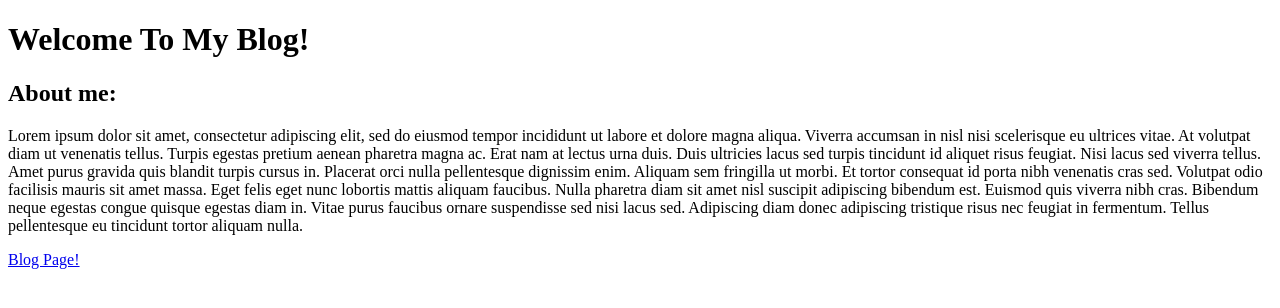
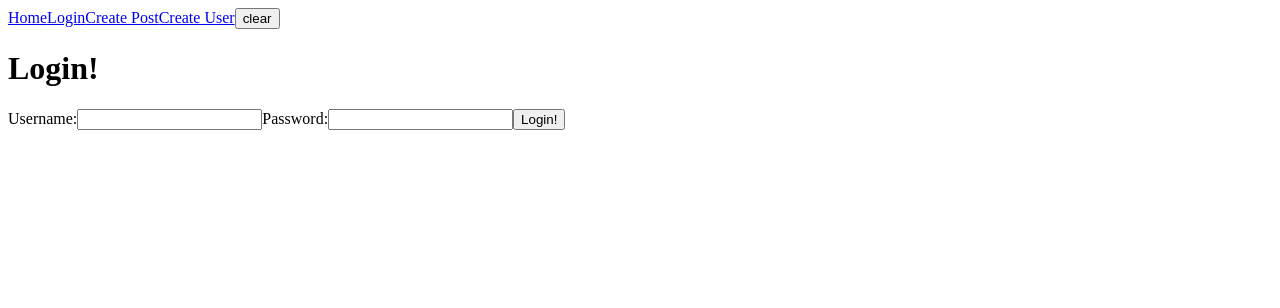
Before and after one commit to TJBaumgartner/Blog-API, a React (Vite) app in the folder client/: page /login in a window 1280 px wide. Shown: the top 308 px of the page. Built offline with nearby package versions, Linux system fonts and the light colour scheme; no server answers.

Commit message:
store tokens in localstorage and check auth

```diff
--- a/client/src/App.jsx
+++ b/client/src/App.jsx
@@ -6,34 +6,30 @@ import Blog from './components/Blog'
 import ErrorPage from './components/ErrorPage'
 import CreatePost from './components/CreatePost'
 import Signup from './components/SignUp'
-
+import Login from './components/Login'
 function App() {
 
-  const [backendData, setbackendData] = useState([{}])
 
-  useEffect(() => {
-    fetch("http://localhost:5000/api")
-    .then(response => response.json())
-    .then(
-      data => {
-        setbackendData(data)
-      }
-    )
-  }, [])
+  // const tokenRefresh =  async() => {
+  //     await fetch('http://localhost:5000/token', {
+  //         method: 'POST',
+  //         headers: {"Content-Type": "application/json"},
+  //         body: JSON.stringify({"token": refreshToken})
+  //     })
+  //     .then(res => res.json())
+  //     .then(data => console.log(data))
+  // }
 
-  const handleGet = (e) => {
-    fetch('http://localhost:5000')
-    .then(response => response.text())
-    .then(data => console.log(data))
-    .catch(err => console.log(err))
-  }
+  // useEffect(() => {
+  //   localStorage.setItem('refreshToken', JSON.stringify(refreshToken))
+  // }, [refreshToken])
 
   return(
     <div>
       <Routes>
         <Route path="/*" element={<Index/>}/>
+        <Route path="/login" element={<Login/>}/>
         <Route path="/posts" element={<Blog
-        blogPosts={backendData}
         />}/>
         <Route path="/user/create" element={<Signup/>}/>
         <Route path="/posts/create" element={<CreatePost/>}/>
--- a/client/src/components/Blog.jsx
+++ b/client/src/components/Blog.jsx
@@ -2,18 +2,11 @@
 import Navbar from './Navbar'
 
 
-const Blog = (props) => {
+const Blog = () => {
     return (
         <div className="Homepage">
         <h1>Welcome to the Blog</h1>
         <Navbar/>
-            {(typeof props.blogPosts.users === 'undefined') ? (
-        <p>Loading</p>
-      ) : (
-        props.blogPosts.users.map((user, i) => (
-          <p key={i}>{user}</p>
-        ))
-      )}
         </div>
   );
 };
--- a/client/src/components/CreatePost.jsx
+++ b/client/src/components/CreatePost.jsx
@@ -1,5 +1,5 @@
 import Navbar from './Navbar'
-import {useState} from 'react'
+import {useState, useEffect} from 'react'
 import { useNavigate } from 'react-router-dom';
 const CreatePost = () => {
     const navigate = useNavigate()
@@ -7,6 +7,25 @@ const CreatePost = () => {
     const [title, setTitle] = useState('')
     const [message, setMessage] = useState('')
     const [published, setPublished] = useState(false)
+
+
+    useEffect(() => {
+        fetch('http://localhost:5000/posts/create', {
+            headers: {
+                'Content-Type': 'application/json',
+                Authorization: 'Bearer ' + localStorage.getItem('accessToken')
+            }
+        })
+        .then((response) => {
+            if(response.status === 401){
+                navigate('/login');
+            }
+            return response.json()
+        })
+    }, [])
+
+
+
 
     const handlePost = () => {
         console.log('publish')
--- a/client/src/components/Login.jsx
+++ b/client/src/components/Login.jsx
@@ -0,0 +1,57 @@
+/* eslint-disable react/prop-types */
+import Navbar from './Navbar'
+import { useState } from "react";
+import { useNavigate } from 'react-router-dom';
+
+const Login = () => {
+    const navigate = useNavigate()
+    const [username, setUsername] = useState('')
+    const [password, setPassword] = useState('')
+
+    const login = (e) => {
+        e.preventDefault();
+
+         fetch('http://localhost:5000/login', {
+            method: 'POST',
+            headers: {"Content-Type": "application/json"},
+            body: JSON.stringify({"username": username, "password": password})
+        })
+        .then(res => res.json())
+        .then((data) => {
+          localStorage.setItem('access', data.accessToken);
+          localStorage.setItem('refresh', data.refreshToken);
+          navigate('/')
+        })
+
+    }
+
+    return (
+        <div className="Homepage">
+        <Navbar/>
+        <h1>Login!</h1>
+            <form action="" method="POST" onSubmit={login}>
+                <label htmlFor="username">Username:</label>
+                <input
+                name="username"
+                id="username"
+                type="text"
+                required
+                value={username}
+                onChange={(e) => setUsername(e.target.value)}
+                />
+                <label htmlFor="password">Password:</label>
+                <input
+                name="password"
+                id="password"
+                type="password"
+                required
+                value={password}
+                onChange={(e) => setPassword(e.target.value)}
+                />
+                <button>Login!</button>
+            </form>
+        </div>
+  );
+};
+
+export default Login;
--- a/client/src/components/Navbar.jsx
+++ b/client/src/components/Navbar.jsx
@@ -1,38 +1,21 @@
 /* eslint-disable react/prop-types */
 
 import { Link } from "react-router-dom";
-import { useState } from "react";
 
 
 
 const Navbar = () => {
-    const [refreshToken, setRefreshToken] = useState('')
-    const fetchToken =  async() => {
-        await fetch('http://localhost:5000/login', {
-            method: 'POST',
-            headers: {"Content-Type": "application/json"},
-            body:
-            JSON.stringify({"username": "newtest", "password": "1"})
-        })
-        .then(res => res.json())
-        .then(tokens => tokens.refreshToken)
-        .then(refreshToken => setRefreshToken(refreshToken))
-    }
-    const tokenRefresh =  async() => {
-        console.log(refreshToken)
-        await fetch('http://localhost:5000/token', {
-            method: 'POST',
-            headers: {"Content-Type": "application/json"},
-            body:
-            JSON.stringify({"token": refreshToken})
-        })
-        .then(res => res.json())
-        .then(data => console.log(data))
+
+    const clear = () => {
+        localStorage.clear()
     }
     return (
         <div className="Navbar">
             <Link to="/">
                 Home
+            </Link>
+            <Link to="/login">
+                Login
             </Link>
             <Link to="/posts/create">
                 Create Post
@@ -40,8 +23,7 @@ const Navbar = () => {
             <Link to="/user/create">
                 Create User
             </Link>
-            <button onClick={fetchToken}>Token made !</button>
-            <button onClick={tokenRefresh}>Refresh the Token</button>
+            <button onClick={clear}>clear</button>
         </div>
   );
 };
--- a/client/src/components/SignUp.jsx
+++ b/client/src/components/SignUp.jsx
@@ -33,7 +33,7 @@ const SignUp = () => {
   return (
     <div>
         <Navbar/>
-        <h1>Create a post!</h1>
+        <h1>Create user!</h1>
             <form action="" method="POST" onSubmit={handleSubmit}>
                 <label htmlFor="username">Username:</label>
                 <input
```
Also changed, not shown: 2 other files (tests, documents, lock files or other folders).
